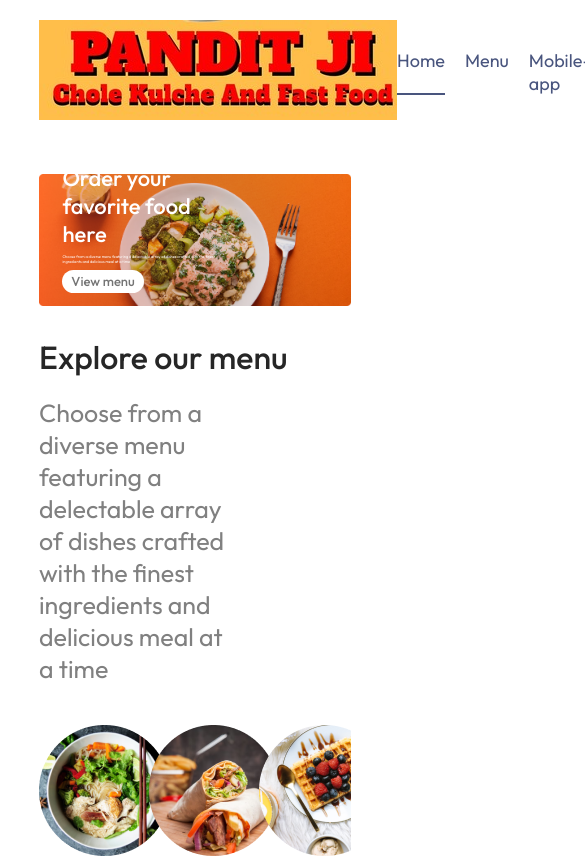
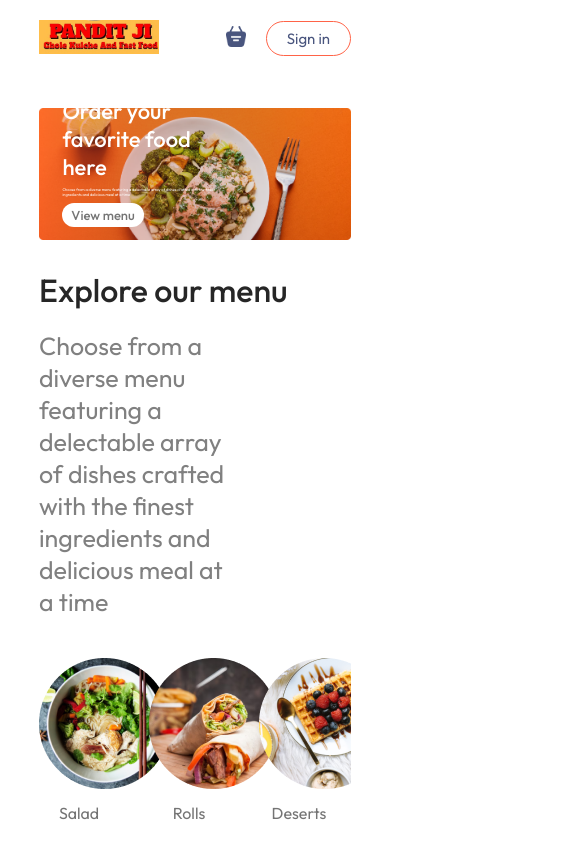
Before and after one commit to rparth18/Food-order-Website, a React (Vite) app in the folder y/: page / in a window 390 px wide. Shown: the top 858 px of the page, 585 px wide, since content can reach past the window. Built offline with nearby package versions, Linux system fonts and the light colour scheme; no server answers.

Commit message:
Update Navbar.css

```diff
--- a/y/src/components/Navbar/Navbar.css
+++ b/y/src/components/Navbar/Navbar.css
@@ -53,6 +53,53 @@
          right:415px;
 }
 
+@media(max-width:1050px)
+{
+    .navbar .logo{
+        width:140px;
+    }
+    .navbar-menu{
+        gap:20px;
+        font-size:17px;
+    }
+    .navbar-right{
+        gap:30px;
+    }
+    .navbar-right img{
+        width:22px;
+    }
+    .navbar-right button{
+        padding: 8px 25px;
+    }
+}
+@media(max-width:900px)
+{
+    .navbar .logo{
+        width:120px;
+    }
+    .navbar-menu{
+        gap:15px;
+        font-size:16px;
+    }
+    .navbar-right{
+        gap:20px;
+    }
+    .navbar-right img{
+        width:20px;
+    }
+    .navbar-right button{
+        padding: 7px 20px;
+        font-size:15px;
+    }
+}
+@media(max-width:750px)
+{
+
+    .navbar-menu{
+        display:none;
+    }
+
+}
 .navbar-profile{
     position:relative;
 
```
